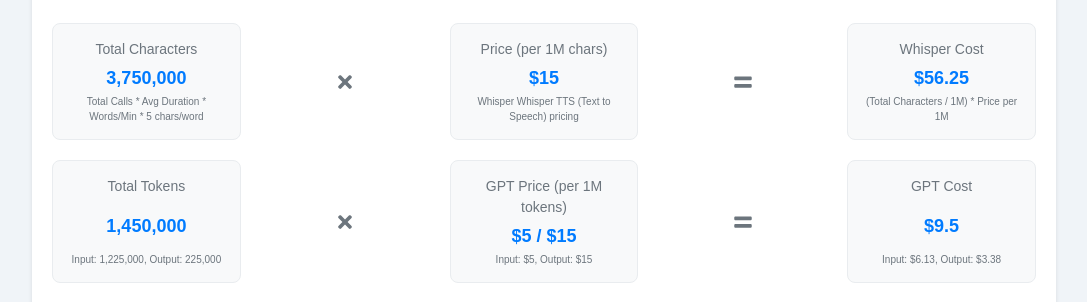
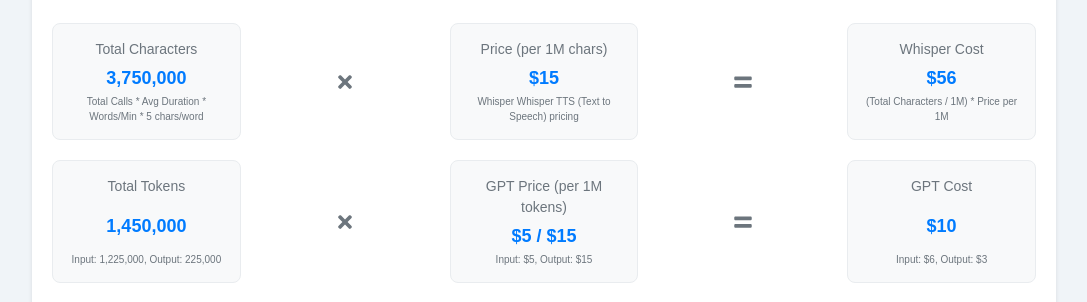
Before and after one commit to setuc/call-center-sizing, a React (Vite) app: page / in a window 1280 px wide. Shown: the part 460-762 px from the top of the page, without its empty margins (32-1119 px from the left). Built offline with nearby package versions, Linux system fonts and the light colour scheme; the HTML template or start-up script is replaced by a standard one.

Commit message:
Set rounding to 0 decimal places

```diff
--- a/src/App.jsx
+++ b/src/App.jsx
@@ -367,7 +367,7 @@ const InputForm = ({
 
 /* CostSummary Component */
 const CostSummary = ({ costs, selectedModel, selectedSpeechModel }) => {
-  const formatNumber = (num) => num.toLocaleString(undefined, { maximumFractionDigits: 2 });
+  const formatNumber = (num) => num.toLocaleString(undefined, { maximumFractionDigits: 0 });
 
   return (
     <Card>
```
